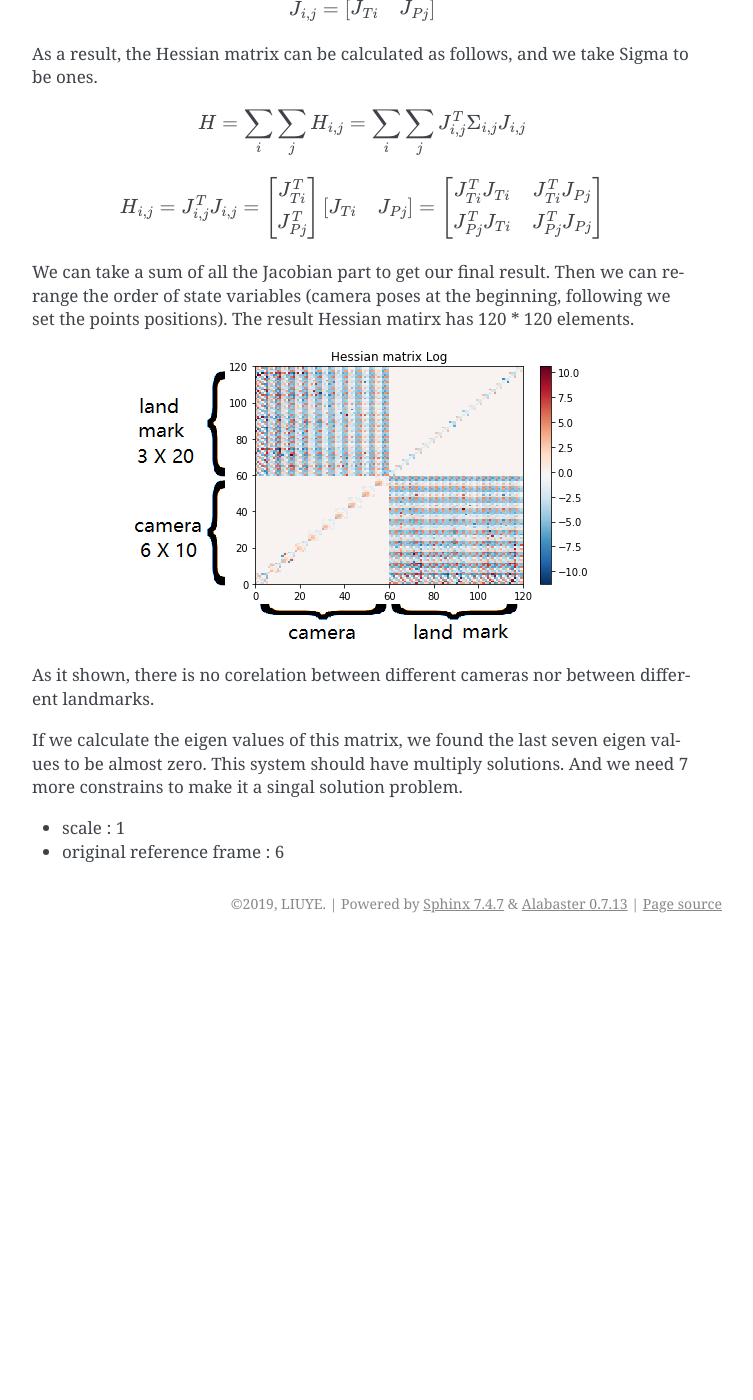
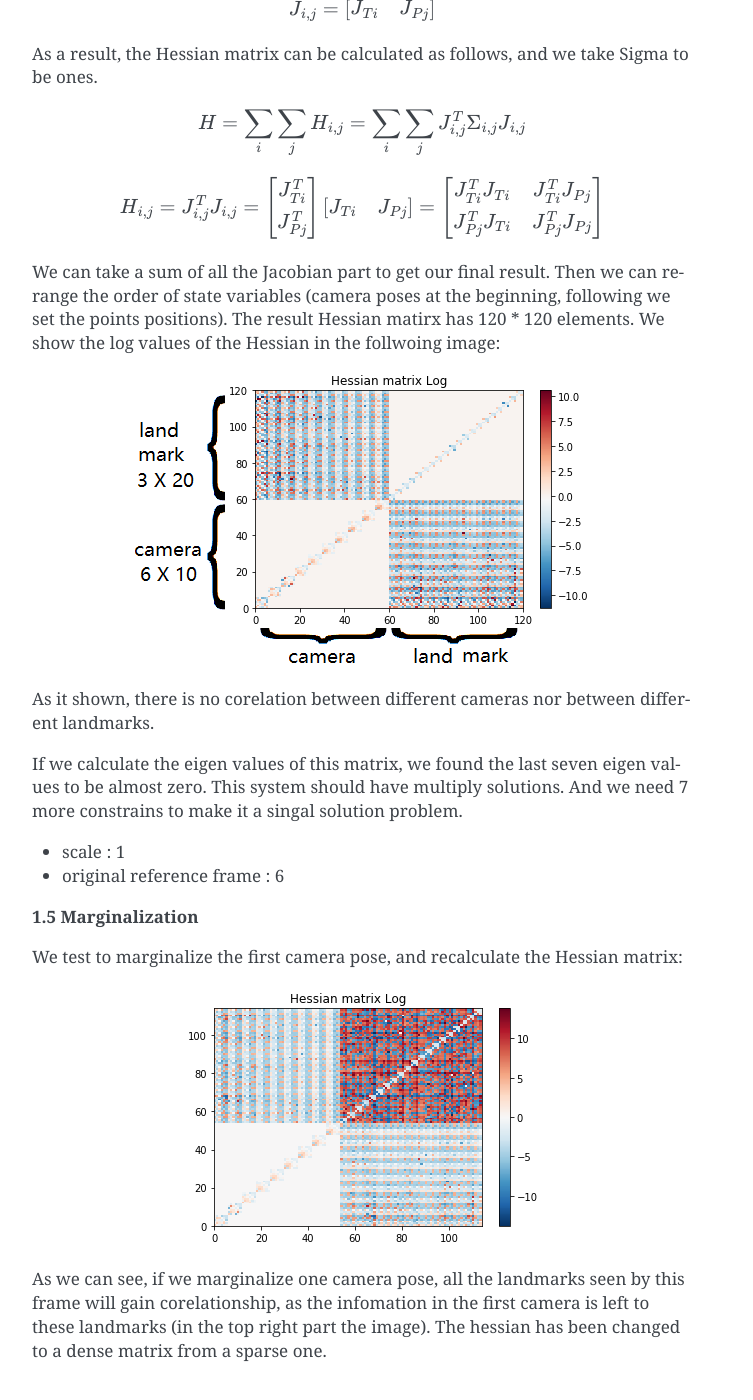
Before and after one commit to gggliuye/VIO, a Sphinx documentation site: the page built from docs/deepblue/VIO.rst, in a window 1280 px wide and 1400 px high, scrolled down 5687 px. Shown: the whole window, without its empty margins (388-1141 px from the left). Built offline with Sphinx 7.4.7, drawn with Linux system fonts in a browser that asks for light colours; before the commit the page ends 6630 px from its top, so only the background shows below that.

Commit message:
Update VIO.rst

```diff
--- a/docs/deepblue/VIO.rst
+++ b/docs/deepblue/VIO.rst
@@ -283,7 +283,7 @@ As a result, the Hessian matrix can be calculated as follows, and we take Sigma
                J_{Pj}^{T}J_{Ti} & J_{Pj}^{T}J_{Pj}\end{bmatrix}
 
 We can take a sum of all the Jacobian part to get our final result.
-Then we can re-range the order of state variables (camera poses at the beginning, following we set the points positions). The result Hessian matirx has 120 * 120 elements.
+Then we can re-range the order of state variables (camera poses at the beginning, following we set the points positions). The result Hessian matirx has 120 * 120 elements. We show the log values of the Hessian in the follwoing image:
 
 .. image:: images/hessian_1.png
    :align: center
@@ -294,3 +294,12 @@ If we calculate the eigen values of this matrix, we found the last seven eigen v
 
 * scale : 1
 * original reference frame : 6
+
+**1.5 Marginalization**
+
+We test to marginalize the first camera pose, and recalculate the Hessian matrix:
+
+.. image:: images/hessian_m.png
+   :align: center
+
+As we can see, if we marginalize one camera pose, all the landmarks seen by this frame will gain corelationship, as the infomation in the first camera is left to these landmarks (in the top right part the image). The hessian has been changed to a dense matrix from a sparse one.
```
